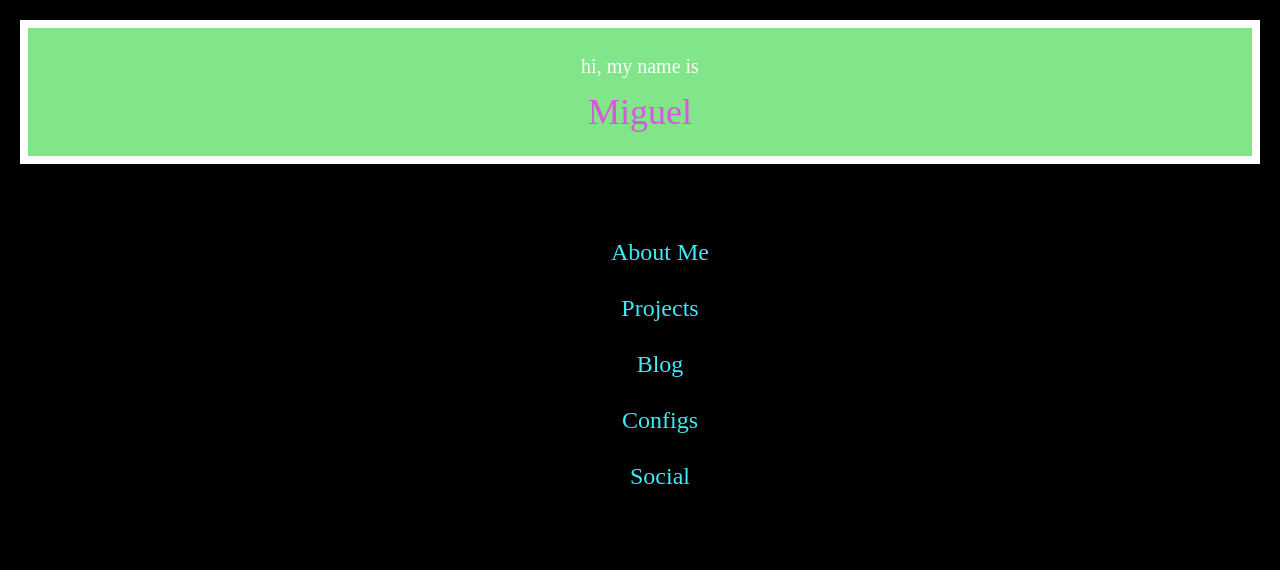
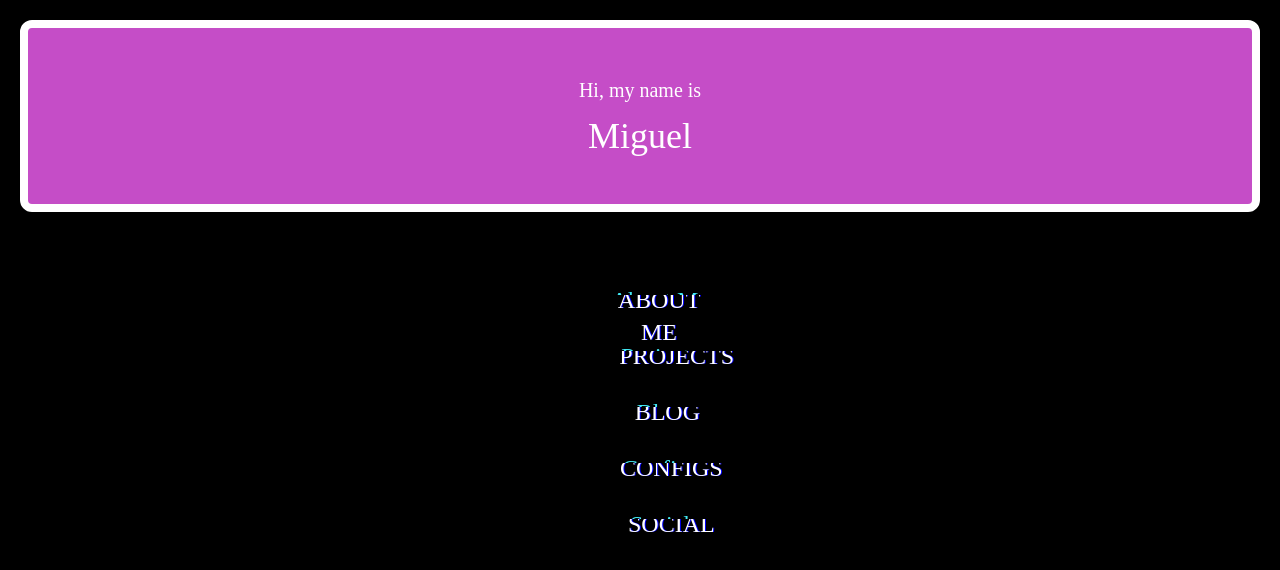
Before and after one commit to mruba/portafolio, a Next.js app: page / in a window 1280 px wide. Shown: the top 570 px of the page. Built offline with nearby package versions, Linux system fonts and the light colour scheme; what apollo-server-micro, graphql-tools would draw is missing.

Commit message:
add some nice css styles

```diff
--- a/components/layout/layout.tsx
+++ b/components/layout/layout.tsx
@@ -9,7 +9,7 @@ const Layout: React.FunctionComponent<ILayoutProps> = function (props) {
   useTheme();
 
   return (
-    <div className="dark:bg-black  h-screen">
+    <div className="dark:bg-black h-screen px-5 py-5">
       <div className="container mx-auto">{props.children}</div>
     </div>
   );
--- /dev/null
+++ b/components/menu-option/menu-option.module.css
@@ -0,0 +1,163 @@
+/* Real glitch effect */
+.glitch {
+  position: relative;
+}
+
+.glitch::after {
+  animation: glitch-animation 2s infinite linear alternate-reverse;
+  background: black;
+  clip: rect(0, 900px, 0, 0);
+  color: white;
+  content: attr(data-text);
+  left: 2px;
+  overflow: hidden;
+  position: absolute;
+  text-shadow: -1px 0 red;
+  top: 0;
+}
+
+.glitch::before {
+  animation: glitch-animation-2 2s infinite linear alternate-reverse;
+  background: black;
+  clip: rect(0, 900px, 0, 0);
+  color: white;
+  content: attr(data-animation-glitch);
+  left: -2px;
+  overflow: hidden;
+  position: absolute;
+  text-shadow: 1px 0 blue;
+  top: 0;
+}
+
+/* Expanded Animations */
+@keyframes glitch-animation {
+  0% {
+    clip: rect(42px, 9999px, 44px, 0);
+  }
+  5% {
+    clip: rect(12px, 9999px, 59px, 0);
+  }
+  10% {
+    clip: rect(48px, 9999px, 29px, 0);
+  }
+  15.0% {
+    clip: rect(42px, 9999px, 73px, 0);
+  }
+  20% {
+    clip: rect(63px, 9999px, 27px, 0);
+  }
+  25% {
+    clip: rect(34px, 9999px, 55px, 0);
+  }
+  30.0% {
+    clip: rect(86px, 9999px, 73px, 0);
+  }
+  35% {
+    clip: rect(20px, 9999px, 20px, 0);
+  }
+  40% {
+    clip: rect(26px, 9999px, 60px, 0);
+  }
+  45% {
+    clip: rect(25px, 9999px, 66px, 0);
+  }
+  50% {
+    clip: rect(57px, 9999px, 98px, 0);
+  }
+  55.0% {
+    clip: rect(5px, 9999px, 46px, 0);
+  }
+  60.0% {
+    clip: rect(82px, 9999px, 31px, 0);
+  }
+  65% {
+    clip: rect(54px, 9999px, 27px, 0);
+  }
+  70% {
+    clip: rect(28px, 9999px, 99px, 0);
+  }
+  75% {
+    clip: rect(45px, 9999px, 69px, 0);
+  }
+  80% {
+    clip: rect(23px, 9999px, 85px, 0);
+  }
+  85.0% {
+    clip: rect(54px, 9999px, 84px, 0);
+  }
+  90% {
+    clip: rect(45px, 9999px, 47px, 0);
+  }
+  95% {
+    clip: rect(37px, 9999px, 20px, 0);
+  }
+  100% {
+    clip: rect(4px, 9999px, 91px, 0);
+  }
+}
+
+@keyframes glitch-animation-2 {
+  0% {
+    clip: rect(65px, 9999px, 100px, 0);
+  }
+  5% {
+    clip: rect(52px, 9999px, 74px, 0);
+  }
+  10% {
+    clip: rect(79px, 9999px, 85px, 0);
+  }
+  15.0% {
+    clip: rect(75px, 9999px, 5px, 0);
+  }
+  20% {
+    clip: rect(67px, 9999px, 61px, 0);
+  }
+  25% {
+    clip: rect(14px, 9999px, 79px, 0);
+  }
+  30.0% {
+    clip: rect(1px, 9999px, 66px, 0);
+  }
+  35% {
+    clip: rect(86px, 9999px, 30px, 0);
+  }
+  40% {
+    clip: rect(23px, 9999px, 98px, 0);
+  }
+  45% {
+    clip: rect(85px, 9999px, 72px, 0);
+  }
+  50% {
+    clip: rect(71px, 9999px, 75px, 0);
+  }
+  55.0% {
+    clip: rect(2px, 9999px, 48px, 0);
+  }
+  60.0% {
+    clip: rect(30px, 9999px, 16px, 0);
+  }
+  65% {
+    clip: rect(59px, 9999px, 50px, 0);
+  }
+  70% {
+    clip: rect(41px, 9999px, 62px, 0);
+  }
+  75% {
+    clip: rect(2px, 9999px, 82px, 0);
+  }
+  80% {
+    clip: rect(47px, 9999px, 73px, 0);
+  }
+  85.0% {
+    clip: rect(3px, 9999px, 27px, 0);
+  }
+  90% {
+    clip: rect(26px, 9999px, 55px, 0);
+  }
+  95% {
+    clip: rect(42px, 9999px, 97px, 0);
+  }
+  100% {
+    clip: rect(38px, 9999px, 49px, 0);
+  }
+}
--- a/components/menu-option/menu-option.tsx
+++ b/components/menu-option/menu-option.tsx
@@ -1,32 +1,20 @@
-import * as React from "react";
+import { FunctionComponent } from "react";
 import { ImenuOption } from "types";
 import classnames from "classnames";
 import Link from "next/link";
+import styles from "./menu-option.module.css";
 
-const Icon = function (props: any) {
+const MenuOption: FunctionComponent<ImenuOption> = function ({ label, id, href }) {
+  const animationText = label.toUpperCase();
   return (
-    <svg
-      data-testid="icon"
-      className={props.className}
-      xmlns="http://www.w3.org/2000/svg"
-      viewBox="0 0 128 128"
-    >
-      <path d="M79 54.004v10h10v-10H79zm-40 0v10h10v-10H39zm0 40h20v10H39v-10zm50 0v10H69v-10h20zm0-60v-10h10v10H89zm-50 0h10v10h30v-10h10v10h10v10h10v10h10v30h-10v-20H99v20H89v-10H39v10H29v-20H19v20H9v-30h10v-10h10v-10h10v-10zm-10-10h10v10H29v-10z" />
-    </svg>
-  );
-};
-
-const MenuOption: React.FunctionComponent<ImenuOption> = function (props) {
-  return (
-    <Link href={props.href} key={props.id} passHref>
+    <Link href={href} key={id} passHref>
       <div
         className={classnames(
-          "group cursor-pointer p-2 text-2xl text-center space-x-3 text-blue dark:text-indigo hover:text-red hover:animate-ping dark:hover:text-green "
+          "relative group cursor-pointer p-2 text-2xl text-center space-x-3 text-blue dark:text-indigo hover:text-red hover:animate-ping dark:hover:text-green",
         )}
       >
-        <p className="inline-block relative">
-          {props.label}
-          <Icon className="opacity-0 group-hover:opacity-100  fill-current h-12 w-12 absolute -top-3 -left-16" />
+        <p data-animation-glitch={animationText} className={classnames(styles.glitch, "inline-block relative")}>
+          {label}
         </p>
       </div>
     </Link>
--- a/pages/index.tsx
+++ b/pages/index.tsx
@@ -11,13 +11,13 @@ const Home: NextPage<IHomeProps> = function ({ options }) {
     changeTheme("dark");
   });
   return (
-    <div className="px-5 py-5">
+    <div className="">
       <div
         id="heading"
-        className="space-y-3 bg-blue-light dark:bg-green-light text-center space-y-2 p-6 border-solid border-8 border-white mb-16"
+        className="space-y-3 bg-blue-light dark:bg-pink-dark text-center space-y-2 p-12 border-groove rounded-xl border-8 border-white mb-16"
       >
-        <p className="text-white text-xl">hi, my name is</p>
-        <p className="text-green-dark dark:text-pink text-4xl ">Miguel</p>
+        <p className="text-white text-xl">Hi, my name is</p>
+        <p className="text-green-dark dark:text-white text-4xl ">Miguel</p>
       </div>
 
       <Menu
```
